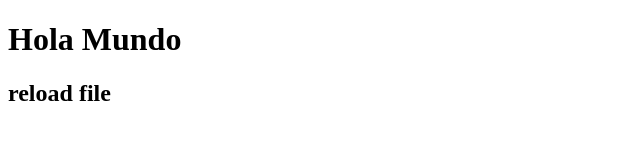
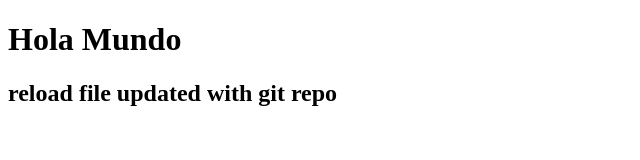
Before and after one commit to abyleyva/proyectoDemoCursoPrework, a plain HTML site: page index.html in a window 1280 px wide. Shown: the whole page, without its empty margins (0-640 px from the left). Drawn offline with Linux system fonts and the light colour scheme.

Commit message:
Modificando file index.html

```diff
--- a/index.html
+++ b/index.html
@@ -8,6 +8,6 @@
 </head>
 <body>
     <h1>Hola Mundo</h1>
-    <h2>reload file</h2>
+    <h2>reload file updated with git repo</h2>
 </body>
 </html>
```
